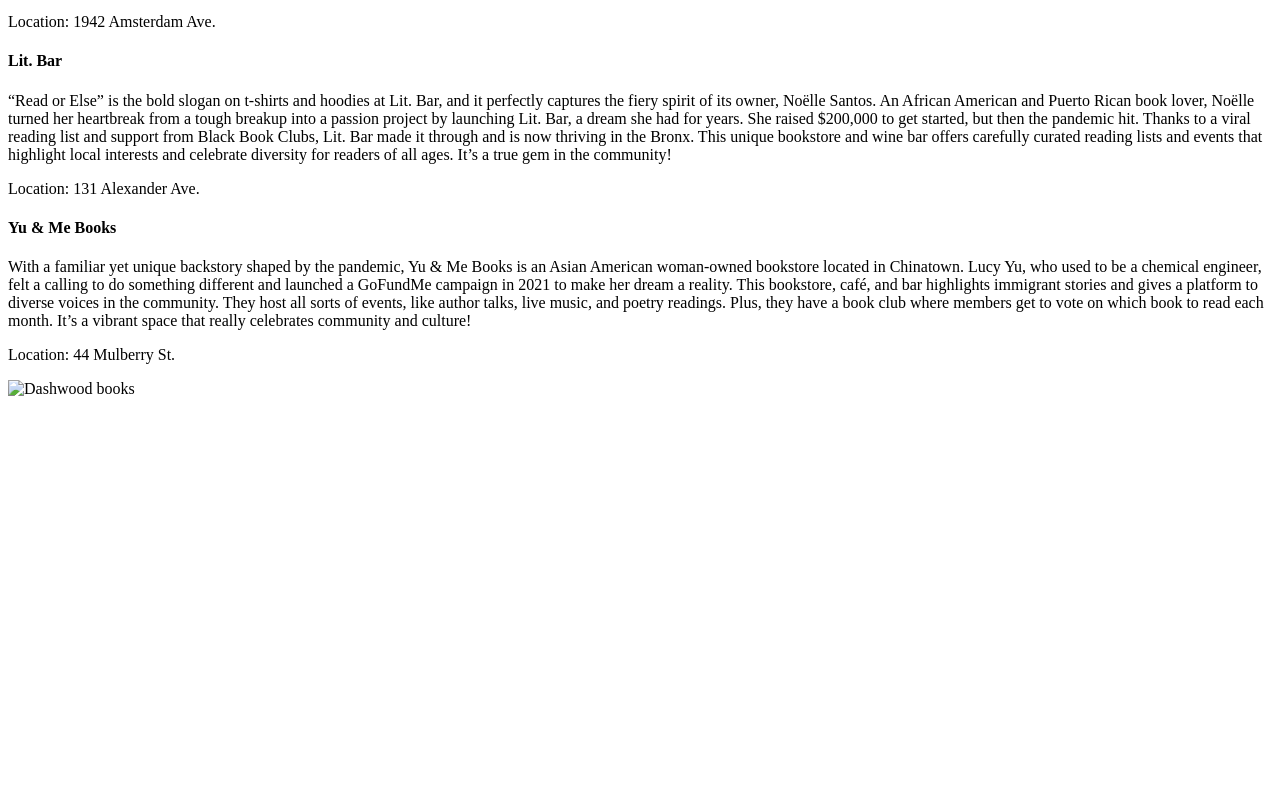
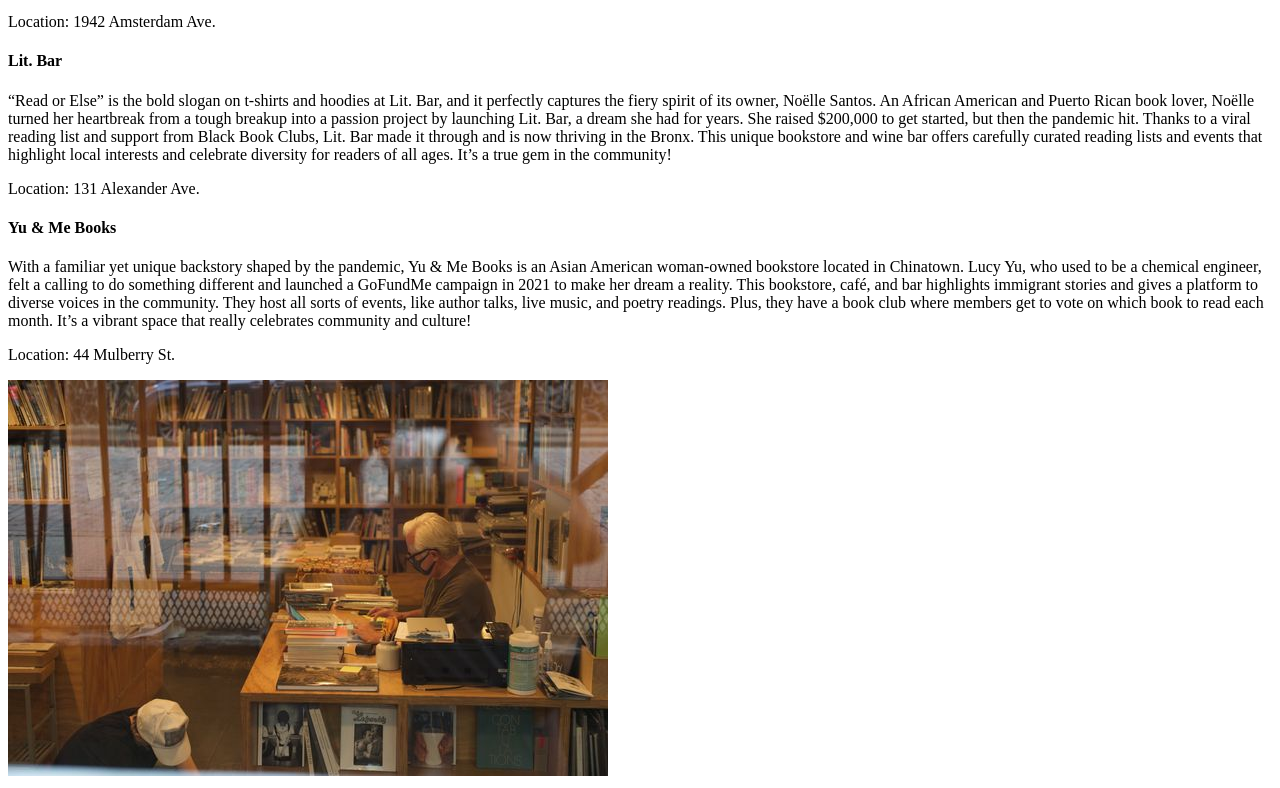
Before and after one commit to Shreyababel/harmonic-collection, a plain HTML site: page entry-1/index.html in a window 1280 px wide. Shown: the part 2194-2982 px from the top of the page. Before the commit the page ends 2600 px from the top, so only its background shows below. Drawn offline with Linux system fonts and the light colour scheme.

Commit message:
tried it again

```diff
--- a/entry-1/index.html
+++ b/entry-1/index.html
@@ -62,7 +62,7 @@
     <p>With a familiar yet unique backstory shaped by the pandemic, Yu & Me Books is an Asian American woman-owned bookstore located in Chinatown. Lucy Yu, who used to be a chemical engineer, felt a calling to do something different and launched a GoFundMe campaign in 2021 to make her dream a reality. This bookstore, café, and bar highlights immigrant stories and gives a platform to diverse voices in the community. They host all sorts of events, like author talks, live music, and poetry readings. Plus, they have a book club where members get to vote on which book to read each month. It’s a vibrant space that really celebrates community and culture!</p>
     <p>Location: 44 Mulberry St. </p>
     <div>
-      <img src="images/dashwood.jpg" alt="Dashwood books">
+      <img src="image/dashwood.jpg" alt="Dashwood books">
     </div>
   </body>
 </html>
```
